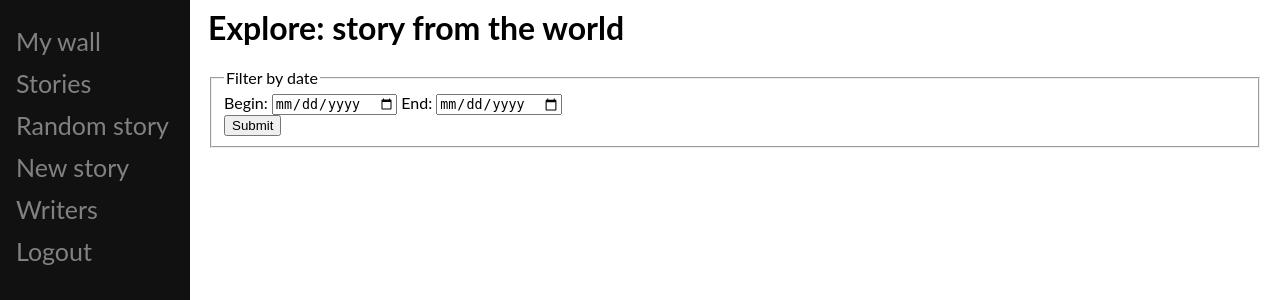
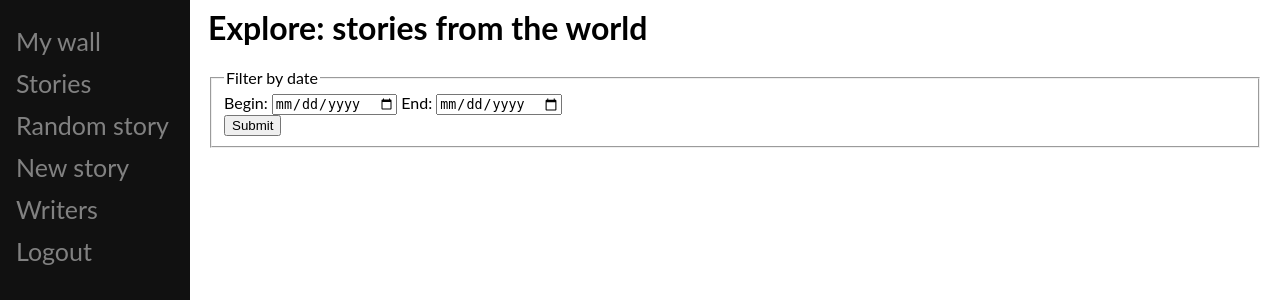
Before and after one commit to sduoase/STAR_DICES, a Flask app: page /explore in a window 1280 px wide. Shown: the top 300 px of the page. Run offline with Flask 2, Linux system fonts and the light colour scheme; a user stored in the database is signed in; data comes from the database, SQL or seed files in the repository.

Commit message:
Drafts cannot be liked or deleted anymore. Accessing story/story_id of a draft redirects to the edit view of it. Plus other minor changes

```diff
--- a/monolith/templates/explore.html
+++ b/monolith/templates/explore.html
@@ -1,7 +1,7 @@
 {% extends "navigation.html" %}
 {% block content %}
 <body>
-    <h1>Explore: story from the world</h1>
+    <h1>Explore: stories from the world</h1>
     <form method="POST" action="">
         <fieldset>
             <legend>Filter by date</legend>
--- a/monolith/templates/home.html
+++ b/monolith/templates/home.html
@@ -5,6 +5,7 @@
     <h5>{{message}}</h5>
 
     <h3>Your favorite writers's stories</h3>
+    {%if stories%}
     <ul>
     {% for story in stories: %}
         <li>
@@ -15,5 +16,8 @@
         </li>
     {% endfor %}
     </ul>
+    {%else%}
+        <h4>No stories yet from your following writers. <a href="/explore">Try to find new ones!</a></h4>
+    {%endif%}
 </body>
 {%endblock%}
--- a/monolith/views/stories.py
+++ b/monolith/views/stories.py
@@ -20,8 +20,7 @@ def _myhome(message=''):
                                              .order_by(Story.date.desc())
                                              .all())
 
-    return render_template("home.html", message=message, stories=followingstories,
-                                url="/story/")
+    return render_template("home.html", message=message, stories=followingstories)
 
 
 
@@ -47,8 +46,7 @@ def _stories(message=''):
         filteredStories = allstories.filter(Story.date.between(beginDate, endDate))
         return render_template("explore.html", message="Filtered stories", stories=filteredStories, url="/story/")
     else:
-        return render_template("explore.html", message=message, stories=allstories,
-                                url="/story/")
+        return render_template("explore.html", message=message, stories=allstories)
 
 @stories.route('/story/<int:story_id>')
 @login_required
@@ -56,6 +54,8 @@ def _story(story_id, message=''):
     story = Story.query.filter_by(id=story_id).first()
     if story is None:
         message = 'Story not found'
+    if story.published==0:
+        return redirect("/write_story/"+str(story.id), code=302)
     if story.author_id != current_user.id and story.published==0:
         abort(401)
     return render_template("story.html", message=message, story=story,
@@ -64,7 +64,7 @@ def _story(story_id, message=''):
 @stories.route('/story/<story_id>/delete')
 @login_required
 def _delete_story(story_id):
-    story = Story.query.filter_by(id=story_id)
+    story = Story.query.filter_by(id=story_id).filter_by(published=1)
     if story.first() is None:
         abort(404)
 
@@ -88,7 +88,7 @@ def _random_story(message=''):
 @stories.route('/story/<int:story_id>/like')
 @login_required
 def _like(story_id):
-    story = Story.query.filter_by(id=story_id).first()
+    story = Story.query.filter_by(id=story_id).filter_by(published=1).first()
     if story is None:
         abort(404)
 
@@ -111,7 +111,7 @@ def _like(story_id):
 @stories.route('/story/<int:story_id>/dislike')
 @login_required
 def _dislike(story_id):
-    story = Story.query.filter_by(id=story_id).first()
+    story = Story.query.filter_by(id=story_id).filter_by(published=1).first()
     if story is None:
         abort(404)
 
```
